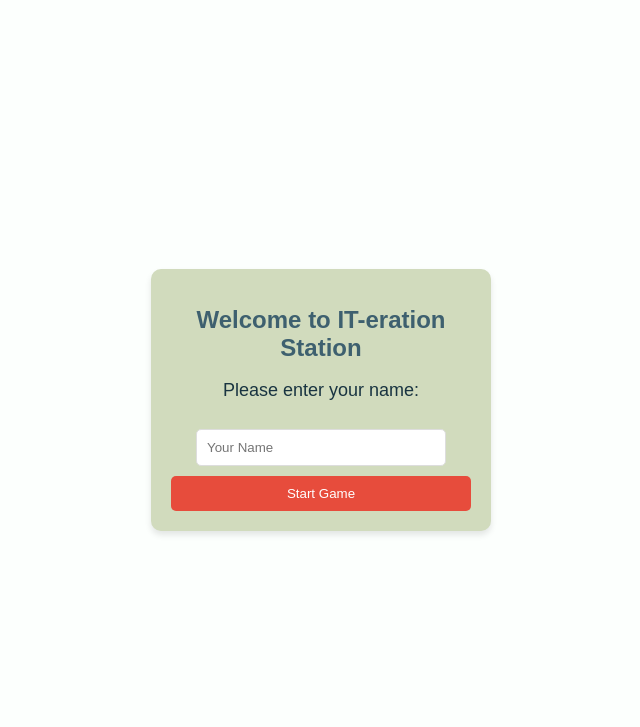
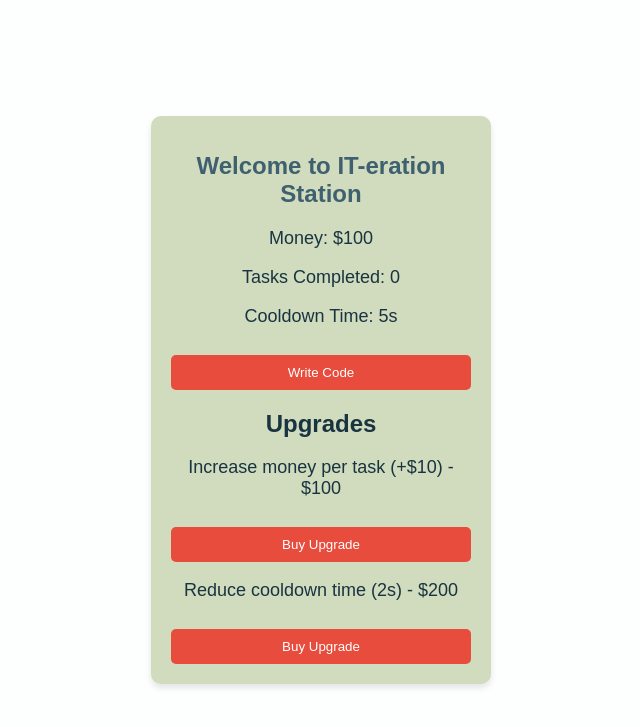
Before and after one commit to kaleidoscopicBrain/it-eration-station, a Flask app: page / in a window 1280 px wide. Shown: the top 727 px of the page, without its empty margins (319-959 px from the left). Run offline with Flask 3, Linux system fonts and the light colour scheme.

Commit message:
Update index.html

```diff
--- a/templates/index.html
+++ b/templates/index.html
@@ -4,78 +4,39 @@
     <meta charset="UTF-8">
     <meta name="viewport" content="width=device-width, initial-scale=1.0">
     <title>IT-eration Station</title>
-    <link rel="stylesheet" href="{{ url_for('static', filename='style.css') }}">
-    <script src="https://code.jquery.com/jquery-3.6.0.min.js"></script>
+    <link rel="stylesheet" href="style.css">
 </head>
 <body>
+
     <div class="container">
         <h1>Welcome to IT-eration Station</h1>
 
-        {% if ceo_name == "Player" %}
-            <p>Please enter your name:</p>
-            <form action="/set_name" method="POST">
-                <input type="text" name="player_name" required placeholder="Your Name">
-                <button type="submit">Start Game</button>
-            </form>
-        {% else %}
-            <div class="game-info">
-                <p>Hello, {{ ceo_name }}!</p>
-                <p>Money: ${{ money }}</p>
-                <p>Tasks Completed: {{ tasks_completed }}</p>
-                <p>Cooldown Time: {{ cooldown_time / 1000 }} seconds</p>
+        <!-- Game Info -->
+        <div class="game-info">
+            <p id="money">Money: $100</p>
+            <p id="tasks-completed">Tasks Completed: 0</p>
+            <p id="cooldown-time">Cooldown Time: 5s</p>
+        </div>
+
+        <!-- Task Buttons -->
+        <div class="buttons">
+            <button id="write-code" class="action-button">Write Code</button>
+        </div>
+
+        <!-- Upgrade Section -->
+        <h2>Upgrades</h2>
+        <div class="upgrades">
+            <div class="upgrade">
+                <p>Increase money per task (+$10) - $100</p>
+                <button id="upgrade-money" class="upgrade-button">Buy Upgrade</button>
             </div>
-
-            <div>
-                <button id="write_code" class="action-button">Write Code</button>
-                <a href="{{ url_for('upgrades') }}">
-                    <button class="action-button">Go to Upgrades</button>
-                </a>
+            <div class="upgrade">
+                <p>Reduce cooldown time (2s) - $200</p>
+                <button id="upgrade-cooldown" class="upgrade-button">Buy Upgrade</button>
             </div>
-        {% endif %}
+        </div>
     </div>
 
-    <script>
-    // Cooldown time in milliseconds (e.g., 5 seconds)
-    var cooldownTime = {{ cooldown_time }}; // Get initial cooldown time from the server
-
-    // Function to handle cooldowns and prevent button clicking
-    function startCooldown(buttonId) {
-        $(buttonId).prop('disabled', true); // Disable clicked button
-        $(buttonId).append('<div class="cooldown-progress"></div>');
-
-        setTimeout(function() {
-            $(buttonId).prop('disabled', false); // Enable clicked button after cooldown
-            $(buttonId).find('.cooldown-progress').remove(); // Remove the progress bar
-        }, cooldownTime);
-    }
-
-    // Send request to write code
-    $('#write_code').on('click', function() {
-        if (!$(this).prop('disabled')) {
-            $.post("/write_code", function(data) {
-                if (data.error) {
-                    alert("Error: " + data.error);
-                } else {
-                    // Dynamically update the game info on the page without refreshing
-                    $(".game-info").html(`
-                        <p>Hello, ${data.ceo_name}!</p>
-                        <p>Money: $${data.money}</p>
-                        <p>Tasks Completed: ${data.tasks_completed}</p>
-                        <p>Cooldown Time: ${data.cooldown_time / 1000} seconds</p>
-                    `);
-                    startCooldown("#write_code"); // Apply cooldown to Write Code button
-                }
-            }).fail(function(jqXHR, textStatus, errorThrown) {
-                console.log("Error:", textStatus, errorThrown);  // Log if AJAX fails
-            });
-        }
-    });
-
-    // Reset cooldowns when the page loads
-    $(document).ready(function() {
-        $(".action-button").prop('disabled', false);  // Ensure both buttons are enabled on page load
-    });
-    </script>
-
+    <script src="game.js"></script>
 </body>
 </html>
```
